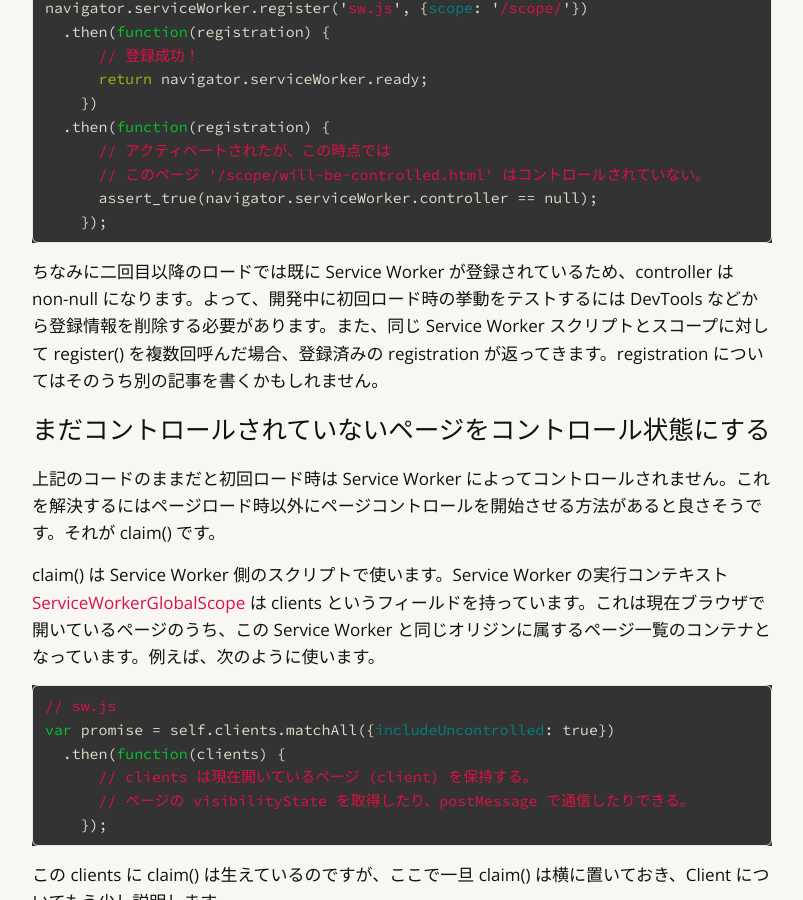
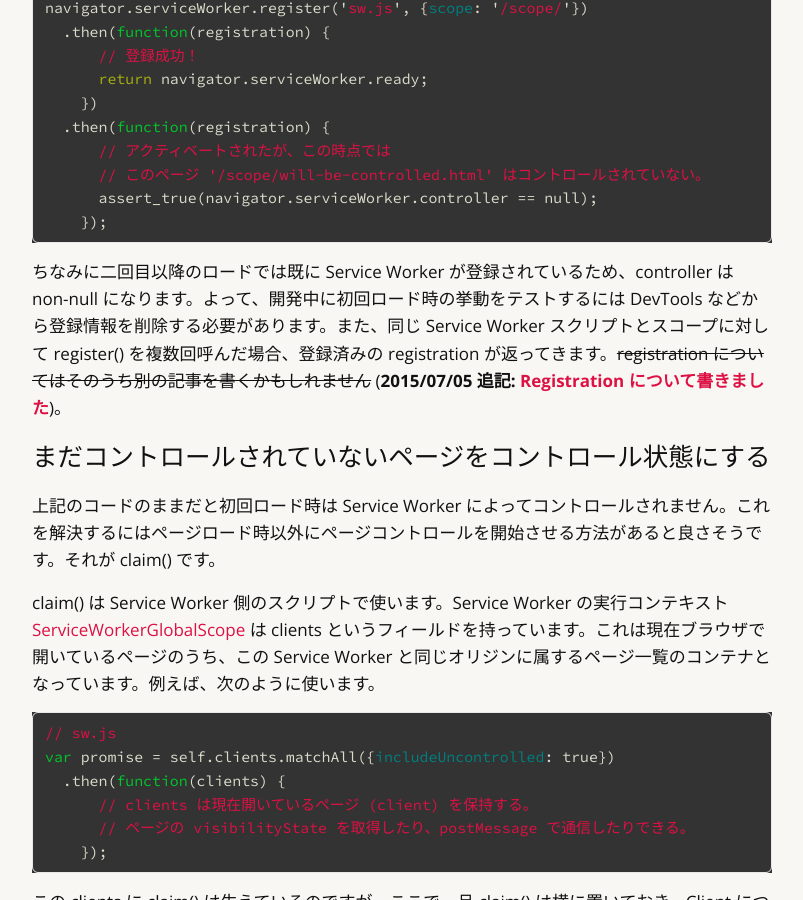
Before and after one commit to nhiroki/nhiroki.github.io, a Jekyll site: the page built from _posts/2015-04-18-service-worker-claim.md, in a window 1280 px wide and 900 px high, scrolled down 564 px. Shown: the whole window, without its empty margins (238-1041 px from the left). Built offline with Jekyll 4.4.1, drawn with Linux system fonts in a browser that asks for light colours; comment, search, counter and statistics services are not loaded.

Commit message:
Add a link to a related article
In addition, this patch fixes dangling links.

````diff
--- a/_posts/2015-04-18-service-worker-claim.md
+++ b/_posts/2015-04-18-service-worker-claim.md
@@ -5,7 +5,7 @@ date: 2015-04-18 00:00:00
 tags: serviceworker
 ---
 
-Service Worker のスコープとページコントロールについて解説する記事のその 2 です。既に Service Worker の基本について理解していて、かつ、[前回の記事](/2015/02/28/service-worker-scope-and-page-control/)を読んでいることを前提にしています。今回は「まだコントロールされていないページをコントロール状態にする claim()」について紹介します。claim() は Chrome ではバージョン 42 から使用することができます ([リリースノート](https://groups.google.com/a/chromium.org/forum/#!topic/service-worker-discuss/c6qFwC79Q1A))。
+Service Worker のスコープとページコントロールについて解説する記事のその 2 です。既に Service Worker の基本について理解していて、かつ、[前回の記事](/2015/02/28/service-worker-scope-and-page-control)を読んでいることを前提にしています。今回は「まだコントロールされていないページをコントロール状態にする claim()」について紹介します。claim() は Chrome ではバージョン 42 から使用することができます ([リリースノート](https://groups.google.com/a/chromium.org/forum/#!topic/service-worker-discuss/c6qFwC79Q1A))。
 
 # ページコントロールが始まるタイミング (前回の復習)
 
@@ -25,7 +25,7 @@ navigator.serviceWorker.register('sw.js', {scope: '/scope/'})
     });
 ```
 
-ちなみに二回目以降のロードでは既に Service Worker が登録されているため、controller は non-null になります。よって、開発中に初回ロード時の挙動をテストするには DevTools などから登録情報を削除する必要があります。また、同じ Service Worker スクリプトとスコープに対して register() を複数回呼んだ場合、登録済みの registration が返ってきます。registration についてはそのうち別の記事を書くかもしれません。
+ちなみに二回目以降のロードでは既に Service Worker が登録されているため、controller は non-null になります。よって、開発中に初回ロード時の挙動をテストするには DevTools などから登録情報を削除する必要があります。また、同じ Service Worker スクリプトとスコープに対して register() を複数回呼んだ場合、登録済みの registration が返ってきます。<del>registration についてはそのうち別の記事を書くかもしれません</del> (**2015/07/05 追記: [Registration について書きました](/2015/07/05/service-worker-registration)**)。
 
 # まだコントロールされていないページをコントロール状態にする
 
@@ -57,7 +57,7 @@ self.addEventListener('activate', function(event) {
 
 claim() は activate された Service Worker 上で呼ぶ必要があります。さもなければ InvalidStateError が返ってきます。ここでは activate イベント内で呼ぶことでそれを保証しています。waitUntil() は引数に渡された promise が resolve されるまでイベントのライフタイムを延長します。これにより activate イベント終了時に claim() の実行が終わっていることを保証します。
 
-clients.claim() は各クライアントに対して、呼び出し元の Service Worker でコントロールできるかどうかを判定するわけですが、その判定条件は[前回の記事](/2015/02/28/service-worker-scope-and-page-control/)で紹介したとおりです。大雑把に言うと次のようになります。
+clients.claim() は各クライアントに対して、呼び出し元の Service Worker でコントロールできるかどうかを判定するわけですが、その判定条件は[前回の記事](/2015/02/28/service-worker-scope-and-page-control)で紹介したとおりです。大雑把に言うと次のようになります。
 
  - クライアントの URL がこの Service Worker のスコープ内に含まれているか
  - クライアントの URL が最長一致のルールに合致しているか
````
